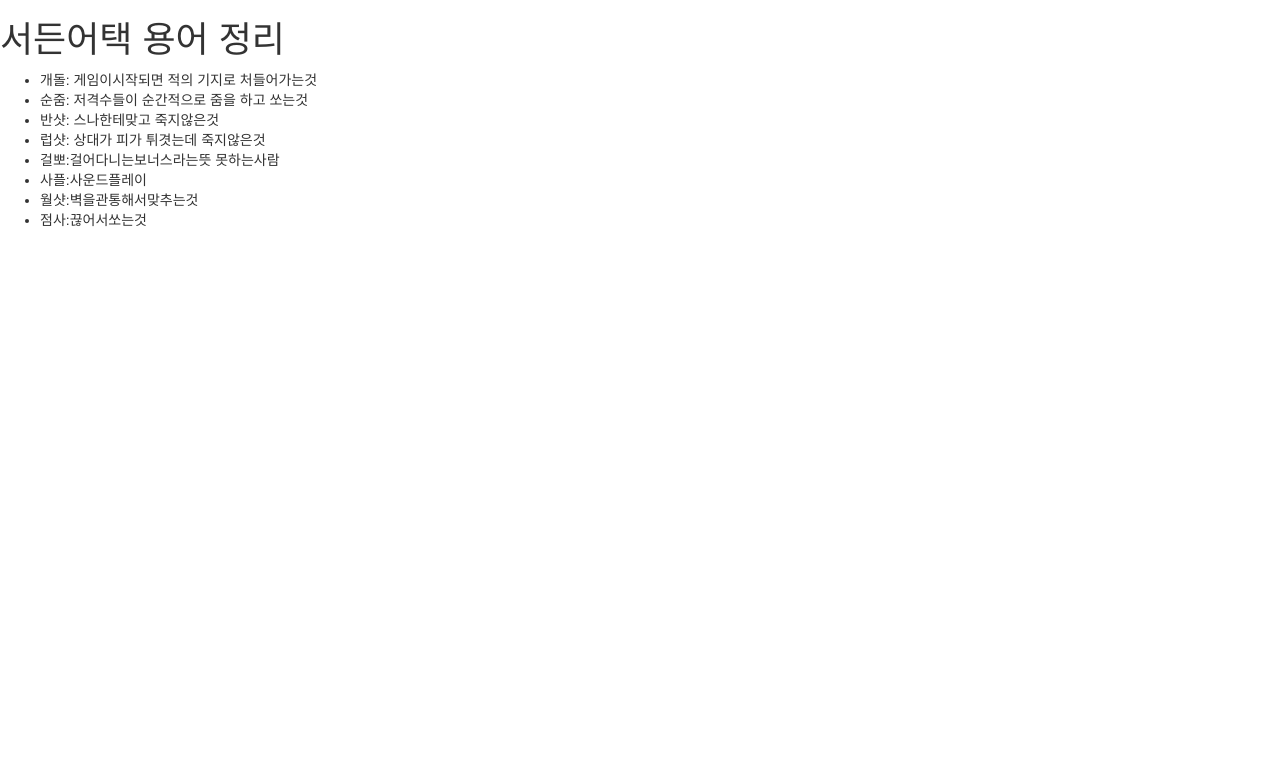
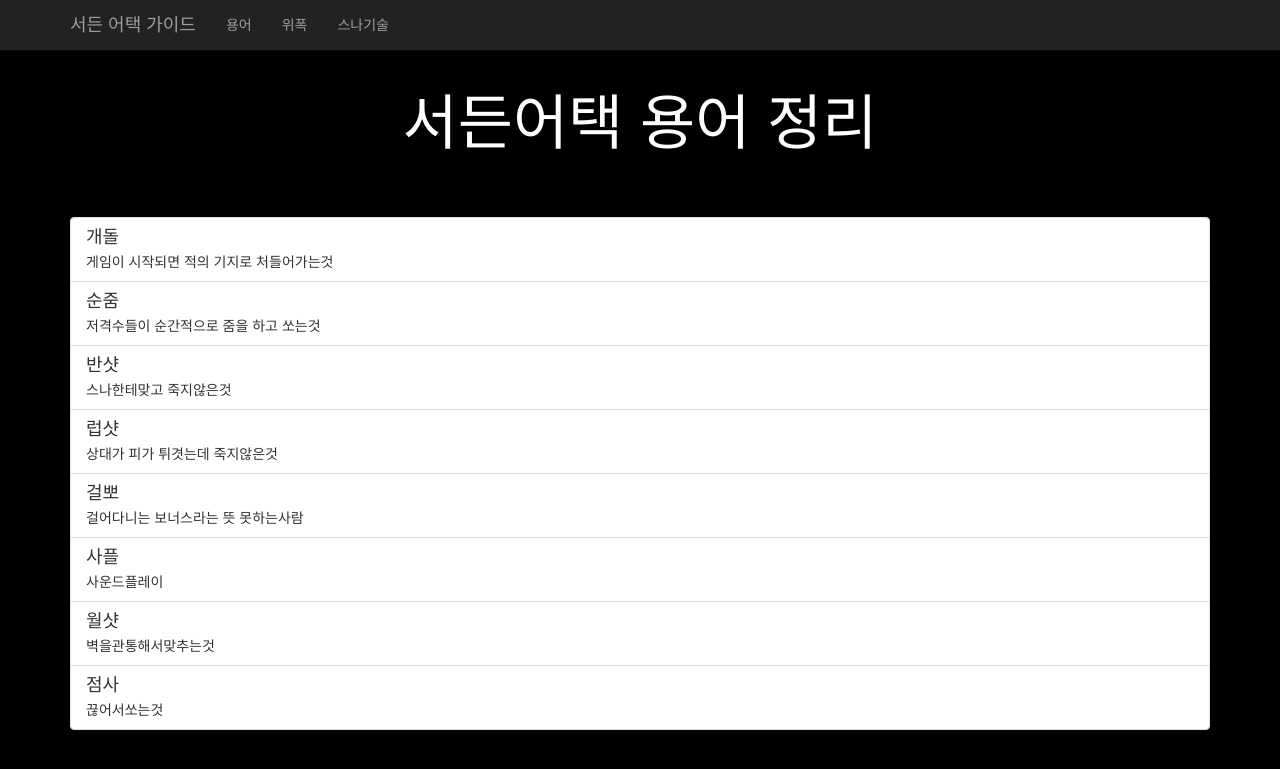
Before and after one commit to dylan0724/sudden-attack-guide, a Flask app: page /term in a window 1280 px wide. Shown: the top 769 px of the page. Run offline with Flask 2, Linux system fonts and the light colour scheme; some libraries are stand-ins or nearby versions; some web fonts are replaced.

Commit message:
테스트 스타일화

```diff
--- a/app.py
+++ b/app.py
@@ -1,3 +1,5 @@
+# -*- coding: utf-8 -*-
+
 from flask import Flask
 from flask import render_template
 app = Flask(__name__)
--- /dev/null
+++ b/static/style.css
@@ -0,0 +1,30 @@
+@import url(http://fonts.googleapis.com/earlyaccess/jejugothic.css);
+
+body {
+  background-color: black;
+  font-family: 'Jeju Gothic', sans-serif;
+}
+
+.main {
+  height: 500px;
+  padding: 30px;
+  background: url(/static/sudden_attack.jpg) no-repeat center center;
+  text-align: center;
+}
+
+h1 {
+  color: white;
+  text-align: center;
+  font-size: 60px;
+  margin-bottom: 60px;
+}
+
+.button-group {
+  display: inline-block;
+  margin-top: 200px;
+}
+
+.button-group a {
+  width: 100%;
+  margin-top: 10px;
+}
--- a/templates/base.html
+++ b/templates/base.html
@@ -2,12 +2,37 @@
 <html lang="en">
   <head>
     <meta charset="utf-8">
-    <title>Starter Template for Bootstrap</title>
+    <title>Sudden Attack Guide</title>
     <link rel="stylesheet" href="https://maxcdn.bootstrapcdn.com/bootstrap/3.3.5/css/bootstrap.min.css">
+    <link rel="stylesheet" href="/static/style.css">
   </head>
   <body>
-  {% block content %}
-  {% endblock %}
+
+    <nav class="navbar navbar-default navbar-static-top navbar-inverse">
+      <div class="container">
+        <div class="navbar-header">
+          <button type="button" class="navbar-toggle collapsed" data-toggle="collapse" data-target="#bs-example-navbar-collapse-1" aria-expanded="false">
+            <span class="sr-only">Toggle navigation</span>
+            <span class="icon-bar"></span>
+            <span class="icon-bar"></span>
+            <span class="icon-bar"></span>
+          </button>
+          <a class="navbar-brand" href="/">서든 어택 가이드</a>
+        </div>
+
+        <!-- Collect the nav links, forms, and other content for toggling -->
+        <div class="collapse navbar-collapse" id="bs-example-navbar-collapse-1">
+          <ul class="nav navbar-nav">
+            <li><a href="/term">용어</a></li>
+            <li><a href="/weepok">위폭</a></li>
+            <li><a href="/sniper">스나기술</a></li>
+          </ul>
+        </div><!-- /.navbar-collapse -->
+      </div><!-- /.container-fluid -->
+    </nav>
+
+    {% block content %}
+    {% endblock %}
     <script src="https://ajax.googleapis.com/ajax/libs/jquery/1.11.3/jquery.min.js"></script>
     <script src="https://maxcdn.bootstrapcdn.com/bootstrap/3.3.5/js/bootstrap.min.js"></script>
   </body>
--- a/templates/term.html
+++ b/templates/term.html
@@ -1,33 +1,73 @@
 {% extends "base.html" %}
 {% block content %}
 
+<div class="container">
   <h1>서든어택 용어 정리</h1>
-
-<ul>
-  <li>
-    개돌: 게임이시작되면 적의 기지로 처들어가는것
+  <ul class="list-group">
+    <li class="list-group-item">
+      <h4 class="list-group-item-heading">
+        개돌
+      </h4>
+      <p class="list-group-item-text">
+        게임이 시작되면 적의 기지로 처들어가는것
+      </p>
     </li>
-  <li>
-    순줌: 저격수들이 순간적으로 줌을 하고 쏘는것
+    <li class="list-group-item">
+      <h4 class="list-group-item-heading">
+        순줌
+      </h4>
+      <p class="list-group-item-text">
+        저격수들이 순간적으로 줌을 하고 쏘는것
+      </p>
     </li>
-  <li>
-    반샷: 스나한테맞고 죽지않은것
+    <li class="list-group-item">
+      <h4 class="list-group-item-heading">
+        반샷
+      </h4>
+      <p class="list-group-item-text">
+        스나한테맞고 죽지않은것
+      </p>
     </li>
-  <li>
-    럽샷: 상대가 피가 튀겻는데 죽지않은것
+    <li class="list-group-item">
+      <h4 class="list-group-item-heading">
+        럽샷
+      </h4>
+      <p class="list-group-item-text">
+        상대가 피가 튀겻는데 죽지않은것
+      </p>
     </li>
-  <li>
-  걸뽀:걸어다니는보너스라는뜻 못하는사람
+    <li class="list-group-item">
+      <h4 class="list-group-item-heading">
+        걸뽀
+      </h4>
+      <p class="list-group-item-text">
+        걸어다니는 보너스라는 뜻 못하는사람
+      </p>
     </li>
-  <li>
-사플:사운드플레이
+    <li class="list-group-item">
+      <h4 class="list-group-item-heading">
+        사플
+      </h4>
+      <p class="list-group-item-text">
+        사운드플레이
+      </p>
     </li>
-  <li>
-월샷:벽을관통해서맞추는것
+    <li class="list-group-item">
+      <h4 class="list-group-item-heading">
+        월샷
+      </h4>
+      <p class="list-group-item-text">
+        벽을관통해서맞추는것
+      </p>
     </li>
-  <li>
-점사:끊어서쏘는것
+    <li class="list-group-item">
+      <h4 class="list-group-item-heading">
+        점사
+      </h4>
+      <p class="list-group-item-text">
+        끊어서쏘는것
+      </p>
     </li>
   </ul>
-
+</div>
 {% endblock %}
```
Also changed, not shown: templates/index.html (+9 -6 lines), templates/sniperlist.html (+20 -6 lines), templates/weepoklist.html (+21 -18 lines), static/sudden_attack.jpg (added). Lines whose indentation alone changed are shown as unchanged.
